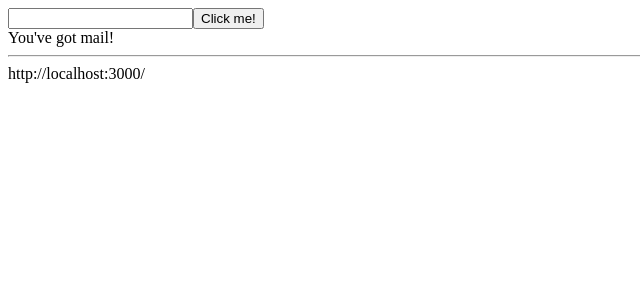
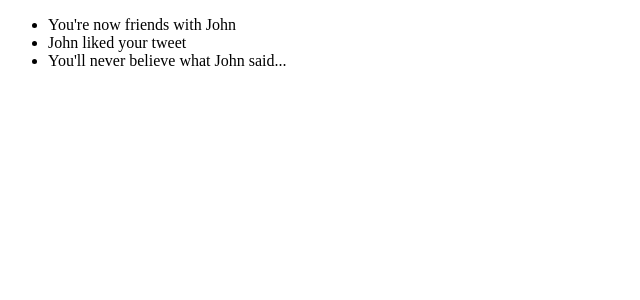
Before and after one commit to johnlindquist/angular2-fundamentals, an Angular app: page / in a window 1280 px wide. Shown: the top 300 px of the page, without its empty margins (0-640 px from the left). Built offline with nearby package versions, Linux system fonts and the light colour scheme.

Commit message:
adding ngfor

```diff
--- a/src/app/app.component.ts
+++ b/src/app/app.component.ts
@@ -4,19 +4,17 @@
   selector: 'app-root',
   template: `<div>
 
-<app-simple-form></app-simple-form>
-
-{{mail.message}}
-<hr>
-{{api}}
+<ul>
+  <li *ngFor="let message of mail.messages">
+    {{message}}
+  </li>
+</ul>
 
 </div>`
 })
 export class AppComponent {
-  title = `Let's get started!`;
 
   constructor(
-    @Inject('mail') private mail,
-    @Inject('api') private api
+    @Inject('mail') private mail
   ){}
 }
--- a/src/app/mail.service.ts
+++ b/src/app/mail.service.ts
@@ -3,7 +3,11 @@
 @Injectable()
 export class MailService {
 
-  message = `You've got mail!`;
+  messages = [
+    `You're now friends with John`,
+    `John liked your tweet`,
+    `You'll never believe what John said...`
+  ];
 
   constructor() { }
 
```
